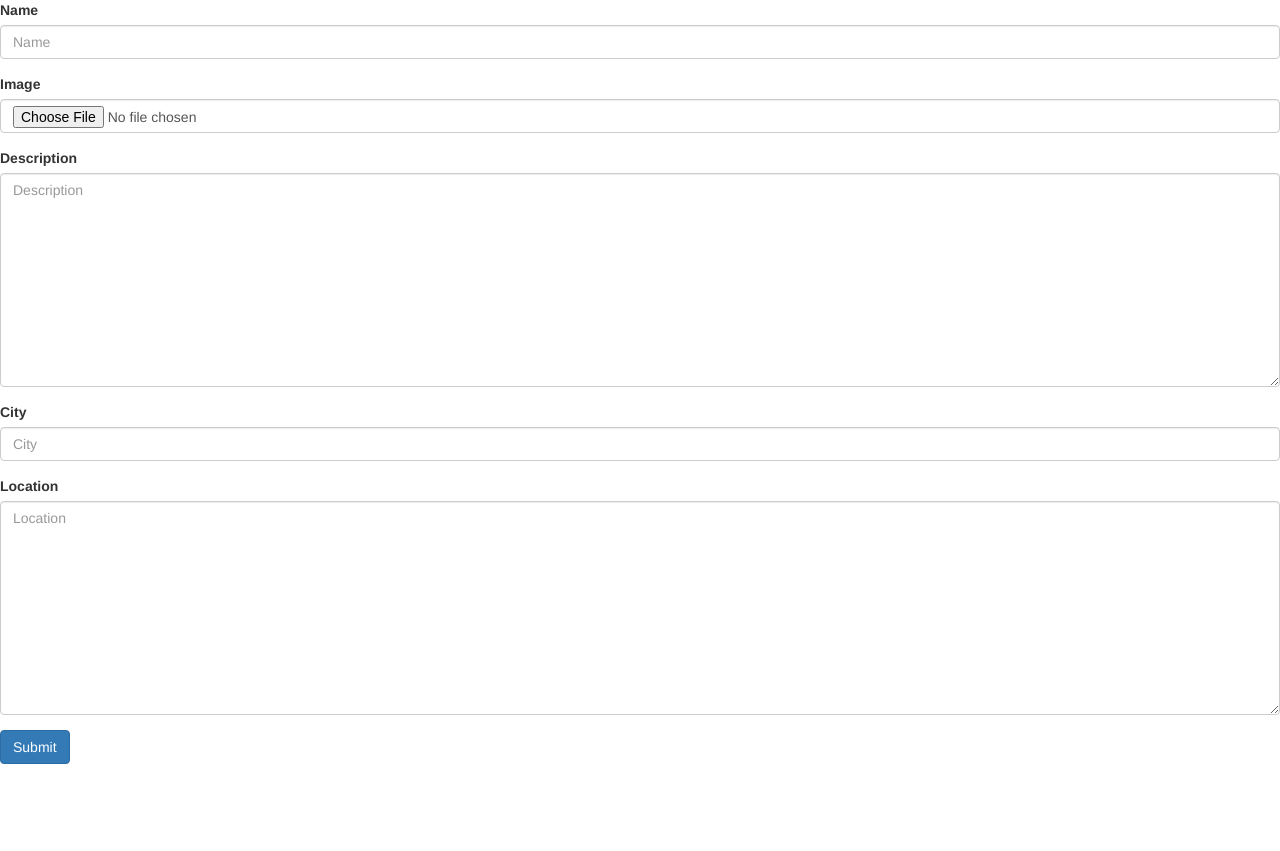
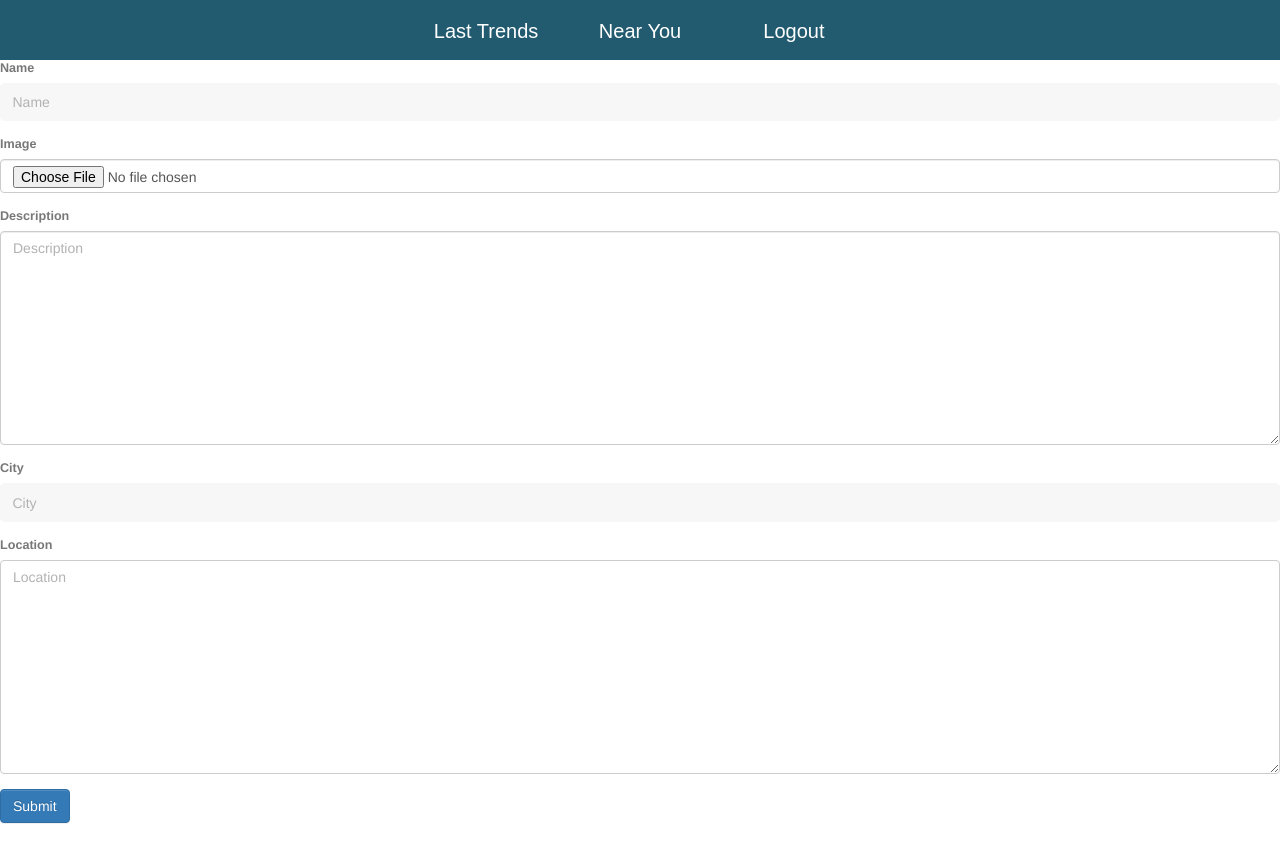
Before and after one commit to InstaUrban/InstaUrbanProject, a Django app: page /upload_image/ in a window 1280 px wide. Before the commit the page ends 764 px from the top, so only its background shows below. Run offline with Django 3.2, Linux system fonts and the light colour scheme; the visitor is signed in with stand-in values (Sample User, id 1); some libraries are stand-ins or nearby versions.

Commit message:
Add headers

```diff
--- a/InstaUrban/images/templates/image_form.html
+++ b/InstaUrban/images/templates/image_form.html
@@ -1,6 +1,60 @@
 {# Load the tag library #}
 {% load bootstrap3 %}
+{% load static from staticfiles %}
+<head>
+    <meta charset="UTF-8">
+    <meta name="viewport" content="width=device-width, initial-scale=1" />
+        <link rel="stylesheet" href="{%static 'assets/css/main.css'%}" />
+    <link rel="stylesheet" type="text/css" href="{% static 'css/bootstrap.min.css' %}">
+    <link rel="stylesheet" type="text/css" href="{% static 'css/bootstrap-theme.min.css' %}">
 
+    <link rel="stylesheet" type="text/css" href="{% static 'css/lightbox.css' %}"  media="screen" />
+    <style>
+#div1 {
+    background-color: #225B6F;
+}
+</style>
+
+<style type="text/css">
+#button1 {
+    background: #225B6F;
+    color: #fff;
+    font-family: Sans-serif;
+    font-size: 20px;
+    height: 60px;
+    width: 150px;
+    line-height: 60px;
+    text-align: center;
+    border: 0;
+    transition: all 0.1s ease 0s;
+}
+
+ #button1 {
+  opacity: 1;
+}
+
+#button1:hover {
+  border-bottom:5px solid #D62C2C;
+}
+</style>
+<style type="text/css">
+
+#hidden1 {
+    visibility: hidden
+}</style>
+
+    <title>Upload Photo</title>
+</head>
+<body id="top">
+    <div class="col-md-12" id="div1">
+<center>
+    <a href="/list_image"><button id="button1">Last Trends</button></a>
+    <a href="/map"><button id="button1">Near You</button></a>
+    <a href="/logout"><button id="button1" >Logout</button></a>
+
+</center>
+
+    </div>
 {# Load CSS and JavaScript #}
 {% bootstrap_css %}
 {% bootstrap_javascript %}
--- a/InstaUrban/images/templates/image_list.html
+++ b/InstaUrban/images/templates/image_list.html
@@ -51,7 +51,6 @@
     <a href="/upload_image"><button id="button1">Upload Photo</button></a>
     <a href="/map"><button id="button1">Near You</button></a>
     <a href="/logout"><button id="button1" >Logout</button></a>
-    <button id="button1" >Last trends</button>
 
 </center>
 
@@ -100,9 +99,6 @@
     </li>
 {% endif %}
 </ul>
-{% else %}
-    <h3>No photos in the db</h3>
-    <p>Sorry :(</p>
 {% endif %}
     </ul>
 </div>
```
Also changed, not shown: InstaUrban/images/admin.py (+14 -0 lines), InstaUrban/images/templates/map.html (+50 -1 lines), InstaUrban/users/templates/user_form.html (+54 -0 lines), InstaUrban/media/static/img/image_media/10647166_299188580288639_1934828160055890733_n_9QDYP9W.jpg (added).
